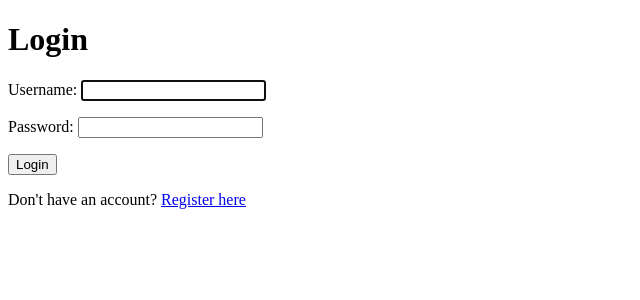
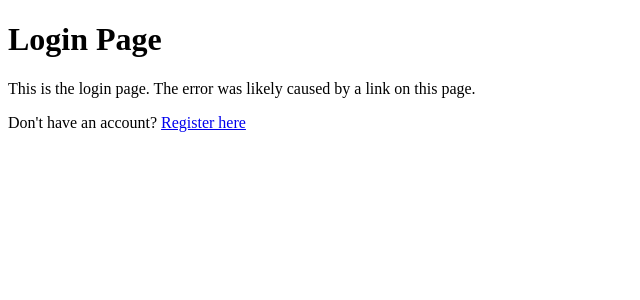
Before and after one commit to imsrkno1/society_fund_app, a Django app: page / in a window 1280 px wide. Shown: the top 300 px of the page, without its empty margins (0-640 px from the left). Run offline with Django 5.2, Linux system fonts and the light colour scheme.

Commit message:
Update login.html

```diff
--- a/members/templates/members/login.html
+++ b/members/templates/members/login.html
@@ -1,15 +1,14 @@
+<!-- mysociety/members/templates/members/login.html -->
 <!DOCTYPE html>
-<html>
+<html lang="en">
 <head>
+    <meta charset="UTF-8">
     <title>Login</title>
 </head>
 <body>
-    <h1>Login</h1>
-    <form method="post">
-        {% csrf_token %}
-        {{ form.as_p }}
-        <button type="submit">Login</button>
-    </form>
+    <h1>Login Page</h1>
+    <p>This is the login page. The error was likely caused by a link on this page.</p>
+    <!-- This link will now work correctly after adding the 'register' URL pattern -->
     <p>Don't have an account? <a href="{% url 'register' %}">Register here</a></p>
 </body>
 </html>
```
